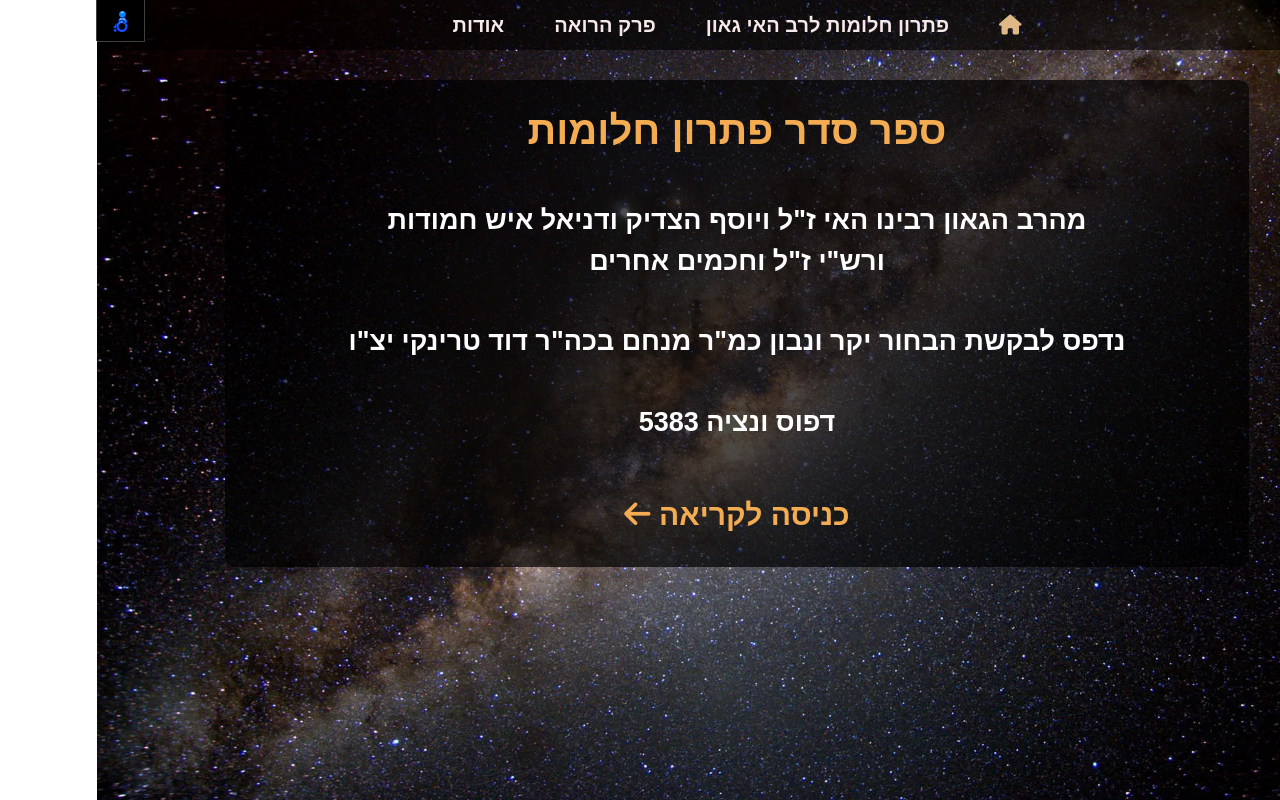
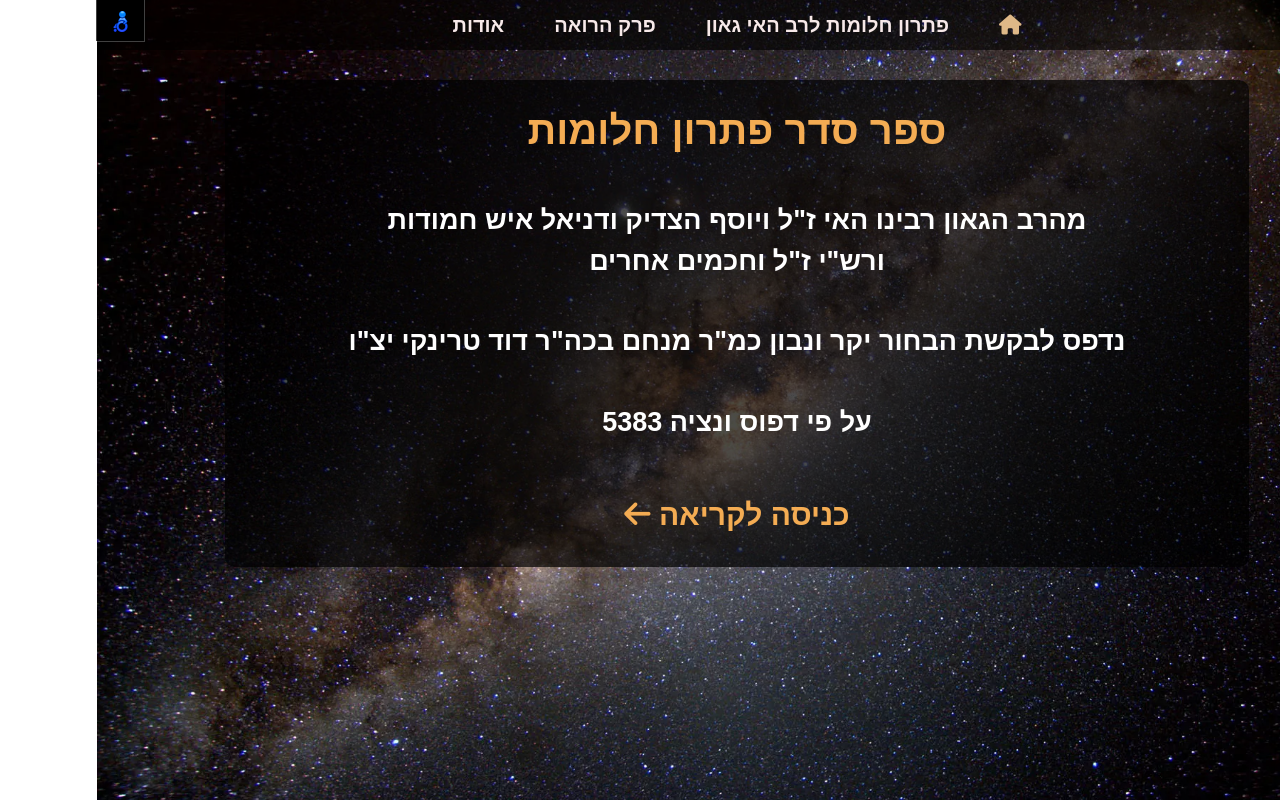
Before and after one commit to yehudahason/Hai-gaon-vue, a Vue app: page / in a window 1280 px wide. Built offline with nearby package versions, Linux system fonts and the light colour scheme.

Commit message:
book links

```diff
--- a/src/views/Homepagenew.vue
+++ b/src/views/Homepagenew.vue
@@ -1,25 +1,25 @@
 <template>
-  <br/>
-    <div class="home-container">
-       <h1>ספר סדר פתרון חלומות</h1>
+  <br />
+  <div class="home-container">
+    <h1>ספר סדר פתרון חלומות</h1>
     <h3>
       מהרב הגאון רבינו האי ז"ל ויוסף הצדיק ודניאל איש חמודות <br />
       ורש"י ז"ל וחכמים אחרים
     </h3>
     <h3>נדפס לבקשת הבחור יקר ונבון כמ"ר מנחם בכה"ר דוד טרינקי יצ"ו</h3>
-          <h3>דפוס ונציה 5383</h3>
+    <h3>על פי דפוס ונציה 5383</h3>
 
     <br />
 
-      <RouterLink to="/book" class="enter">  כניסה לקריאה  <i class="fa-solid fa-arrow-left"></i></RouterLink>
-      <br/>
+    <RouterLink to="/book" class="enter">
+      כניסה לקריאה <i class="fa-solid fa-arrow-left"></i
+    ></RouterLink>
+    <br />
+  </div>
 
-
-    </div>
-
-    <br />
+  <br />
 </template>
 
 <script setup>
-import {RouterLink} from 'vue-router'
- </script>
+import { RouterLink } from "vue-router";
+</script>
```
